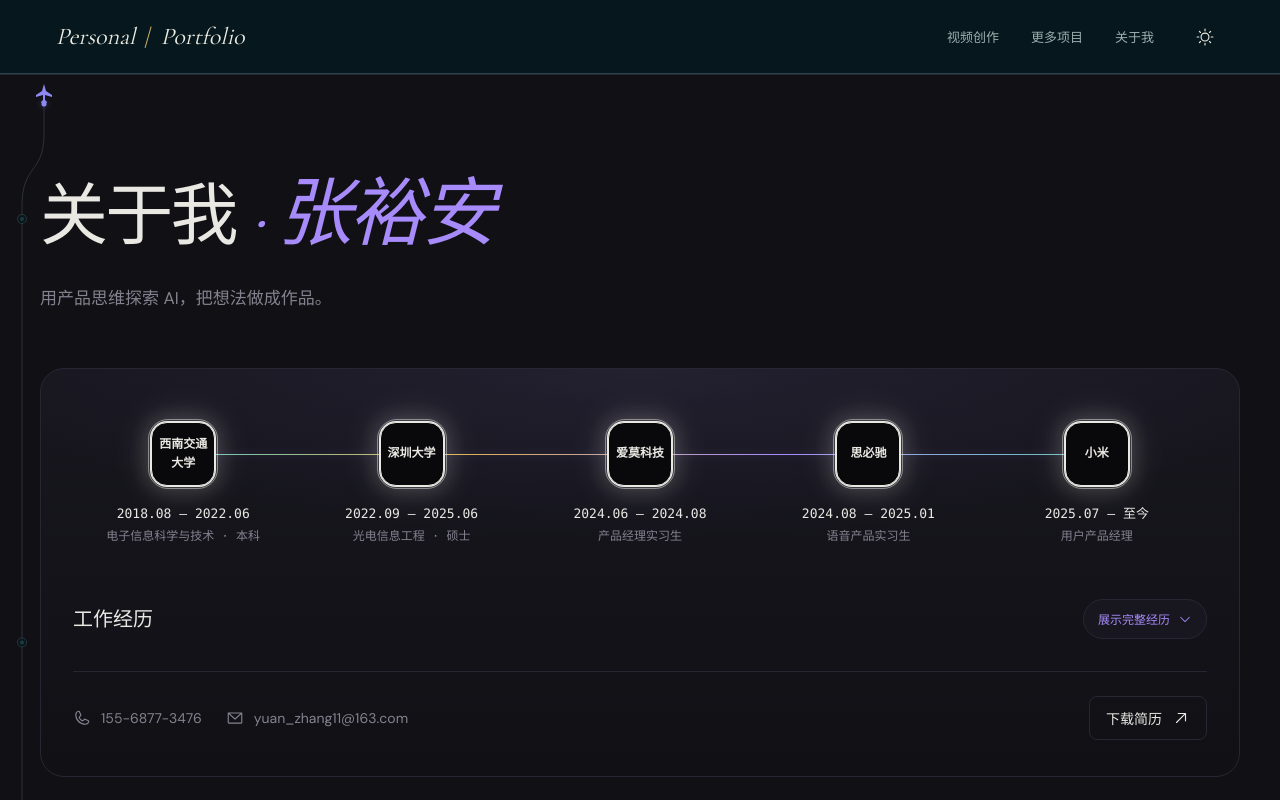
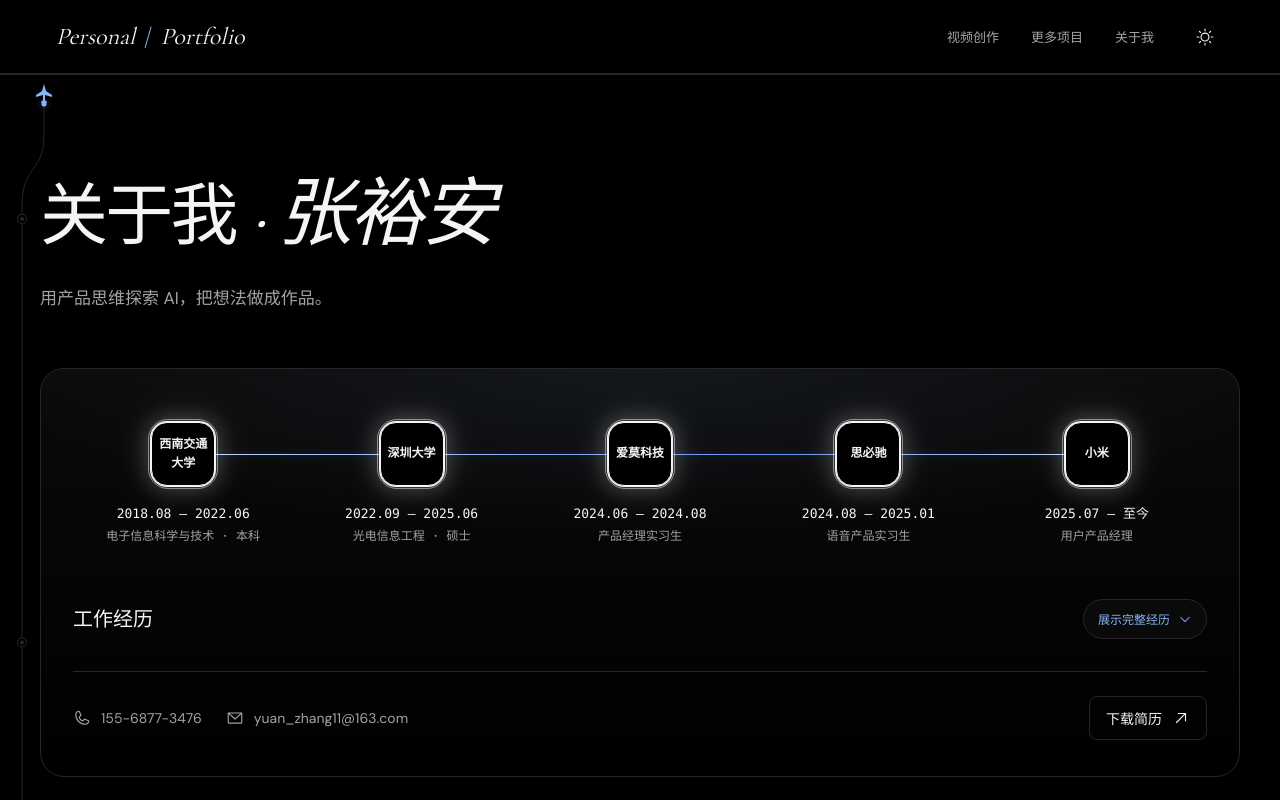
Before and after one commit to nauyz/nauyz.github.io, a React (Vite) app: page / in a window 1280 px wide. Shown: the top 800 px of the page. Built offline with nearby package versions, Linux system fonts and the light colour scheme.

Commit message:
style: unify pure black theme while preserving glow effects

```diff
--- a/src/main.jsx
+++ b/src/main.jsx
@@ -14,6 +14,7 @@
 import ScrollRoute from './ScrollRoute';
 import InlineProjectVideo from './InlineProjectVideo';
 import NavalShowcase from './NavalShowcase';
+import './theme.css';
 
 const Icon = ({ as: Component, ...props }) => <Component size={20} weight="regular" aria-hidden="true" {...props} />;
 
--- /dev/null
+++ b/src/theme.css
@@ -0,0 +1,39 @@
+/* One neutral palette for the page, flow, terminal and project shells. */
+:root{
+  --site-bg:#000000;--site-surface:#0a0a0a;--site-raised:#111111;
+  --site-text:#f5f5f5;--site-muted:#a3a3a3;--site-border:#262626;
+  --site-accent:#8ab4f8;--site-metal:#242424;
+  --bg:var(--site-bg);--surface:var(--site-surface);--card:var(--site-surface);
+  --screen:var(--site-bg);--text:var(--site-text);--muted:var(--site-muted);
+  --line:var(--site-border);--accent:var(--site-accent);--monitor:var(--site-metal);
+}
+:root[data-theme=light]{
+  --site-bg:#ffffff;--site-surface:#fafafa;--site-raised:#f0f0f0;
+  --site-text:#171717;--site-muted:#626262;--site-border:#dedede;
+  --site-accent:#245cb4;--site-metal:#bdbdbd;
+  --bg:var(--site-bg);--surface:var(--site-surface);--card:var(--site-surface);
+  --screen:var(--site-bg);--text:var(--site-text);--muted:var(--site-muted);
+  --line:var(--site-border);--accent:var(--site-accent);--monitor:var(--site-metal);
+}
+:root .request-flow{
+  --rf-bg:var(--site-bg);--rf-surface:var(--site-surface);--rf-well:var(--site-bg);
+  --rf-text:var(--site-text);--rf-muted:var(--site-muted);--rf-border:var(--site-border);--rf-purple:var(--site-accent);
+}
+:root .request-panel{background:radial-gradient(ellipse 80% 60% at 50% 0%,rgba(138,180,248,.08),transparent 70%),linear-gradient(var(--rf-surface),var(--rf-bg))}
+:root .request-flow h2 em{color:var(--site-text)}
+:root .request-wire{background:var(--site-border)}
+:root .request-wire-fill{background:linear-gradient(90deg,#bdd5fb,#8ab4f8 30%,#6496e6 65%,#bdd5fb);box-shadow:0 0 9px #8ab4f866}
+:root .request-packet{background:var(--site-accent);box-shadow:0 0 10px 3px #f5f5f580}
+:root .request-nodes [data-state=lit] .request-chip,:root .request-nodes li:hover .request-chip{
+  box-shadow:0 0 0 1px var(--rf-text),0 0 20px 4px #f5f5f530,0 0 38px 8px #f5f5f51a;
+}
+:root .request-nodes [data-state=lit] .request-chip::after,:root .request-nodes li:hover .request-chip::after{border-color:#f5f5f57a}
+:root .scroll-route{--route-color:var(--site-accent);--route-track:var(--site-border);--route-paper:var(--site-bg)}
+:root .scroll-route-marker{filter:drop-shadow(0 0 3px #8ab4f880)}
+:root .flip-face{background:rgba(10,10,10,.4);border-color:rgba(38,38,38,.7);box-shadow:0 1px 0 rgba(138,180,248,.18),0 0 0 1px rgba(138,180,248,.08),0 30px 70px -18px rgba(138,180,248,.28),0 50px 100px -30px rgba(0,0,0,.8)}
+:root .flip-face::before{background:linear-gradient(135deg,rgba(138,180,248,.1),transparent 45%),linear-gradient(315deg,rgba(138,180,248,.06),transparent 55%)}
+:root .flip-face:hover,:root .flip-face:focus-within{border-color:rgba(138,180,248,.35)}
+:root[data-theme=light] .flip-face{background:color-mix(in srgb,var(--surface) 40%,transparent);border-color:var(--line)}
+:root .trace-dots i,:root .trace-dots i:first-child{background:var(--site-muted)}
+:root .naval{background:radial-gradient(ellipse at 50% 110%,#8ab4f820,transparent 75%),var(--screen)}
+:root .naval-device{background:linear-gradient(130deg,#454545,#151515 35%,#343434);border-color:#686868;box-shadow:0 15px 27px #0006}
```
